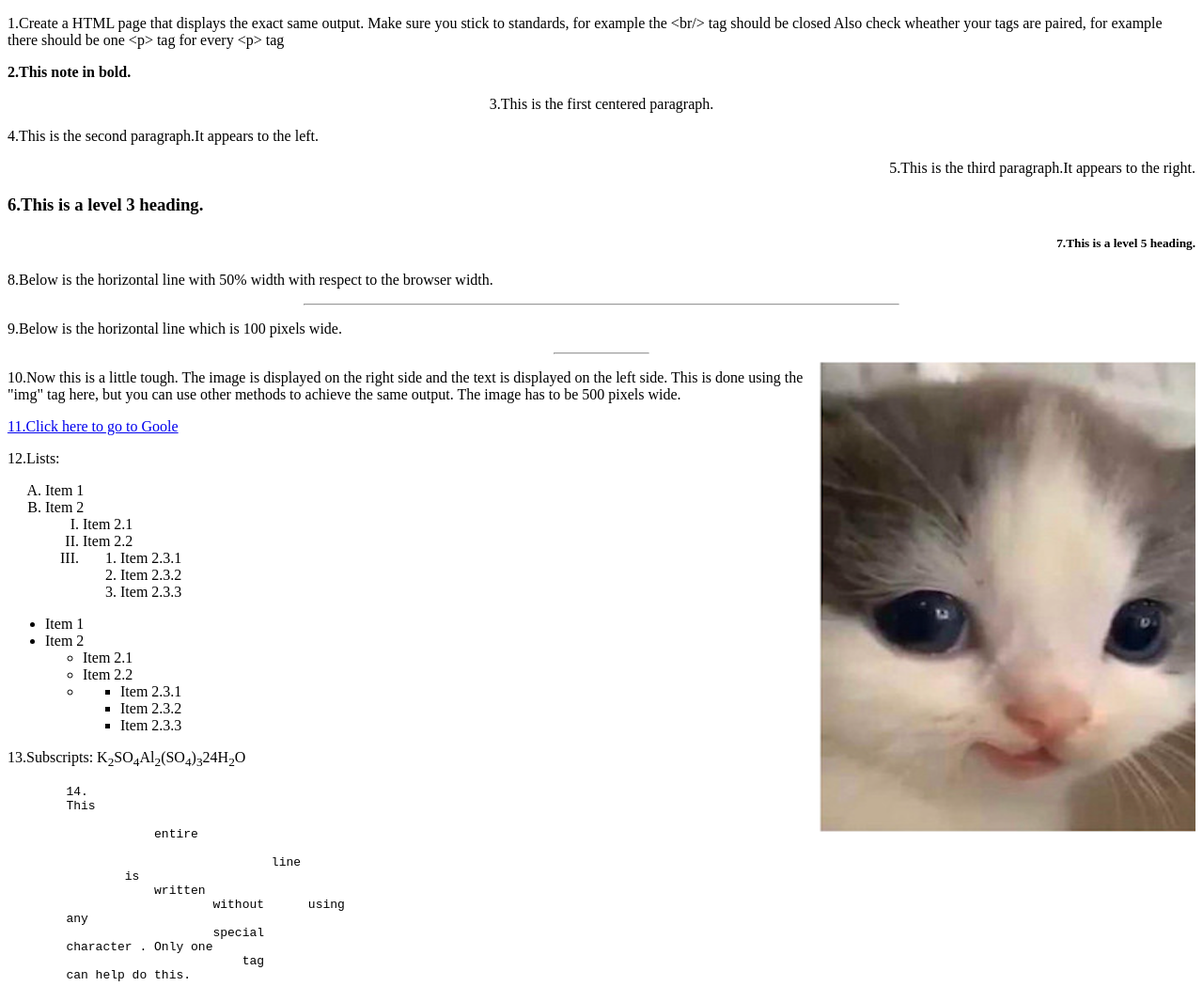
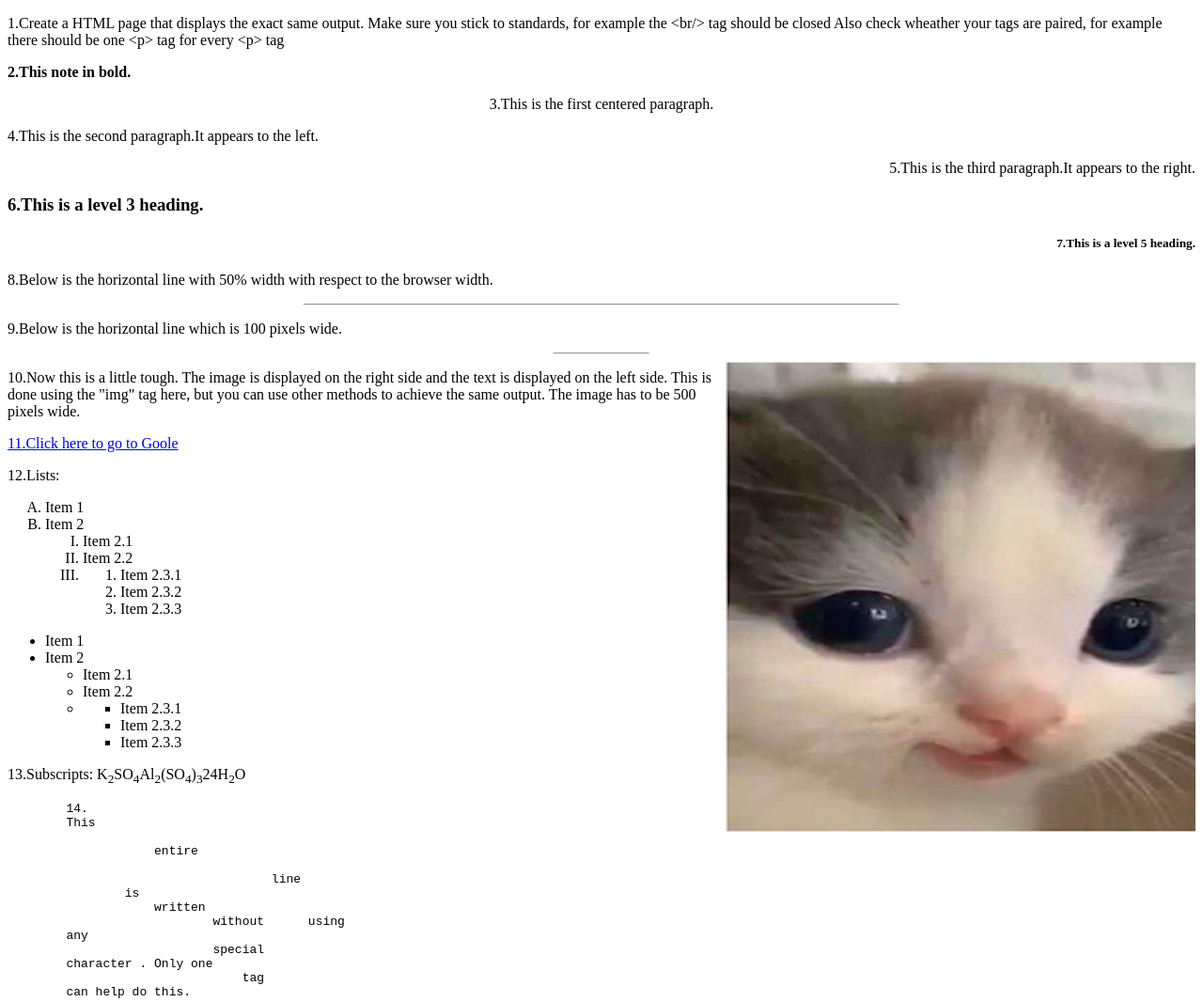
Before and after one commit to CS6-201-ISS-S23/tutorial-2-koushik9904, a plain HTML site: page submission/index.html in a window 1280 px wide. Shown: the top 1066 px of the page at 94% size. Drawn offline with Linux system fonts and the light colour scheme.

Commit message:
submission complete

```diff
--- a/submission/index.html
+++ b/submission/index.html
@@ -19,7 +19,7 @@
     <hr width="50%" />
     <p>9.Below is the horizontal line which is 100 pixels wide.</p>
     <hr width="100px" />
-    <img style="float: right;" src="cat.png" height="500px" width="400px" />
+    <img style="float: right;" src="cat.png" height="500px" width="500px" />
     <p>10.Now this is a little tough. The image is displayed on the right side and the text is displayed on the left side. This is done using the "img" tag here, but you can use other methods to achieve the same output. The image has to be 500 pixels wide.</p>
     <a href="https://www.google.com">11.Click here to go to Goole</a>
     <p>12.Lists:</p>
```
